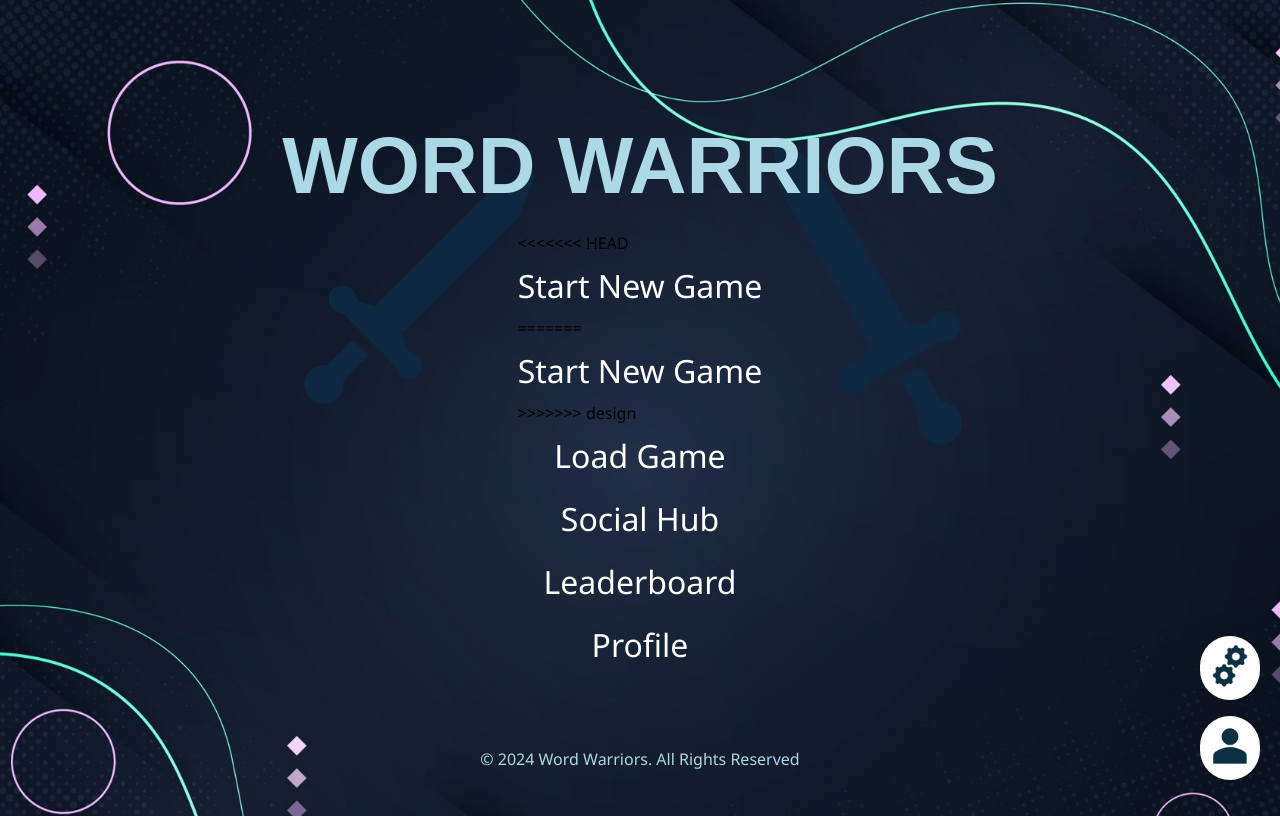
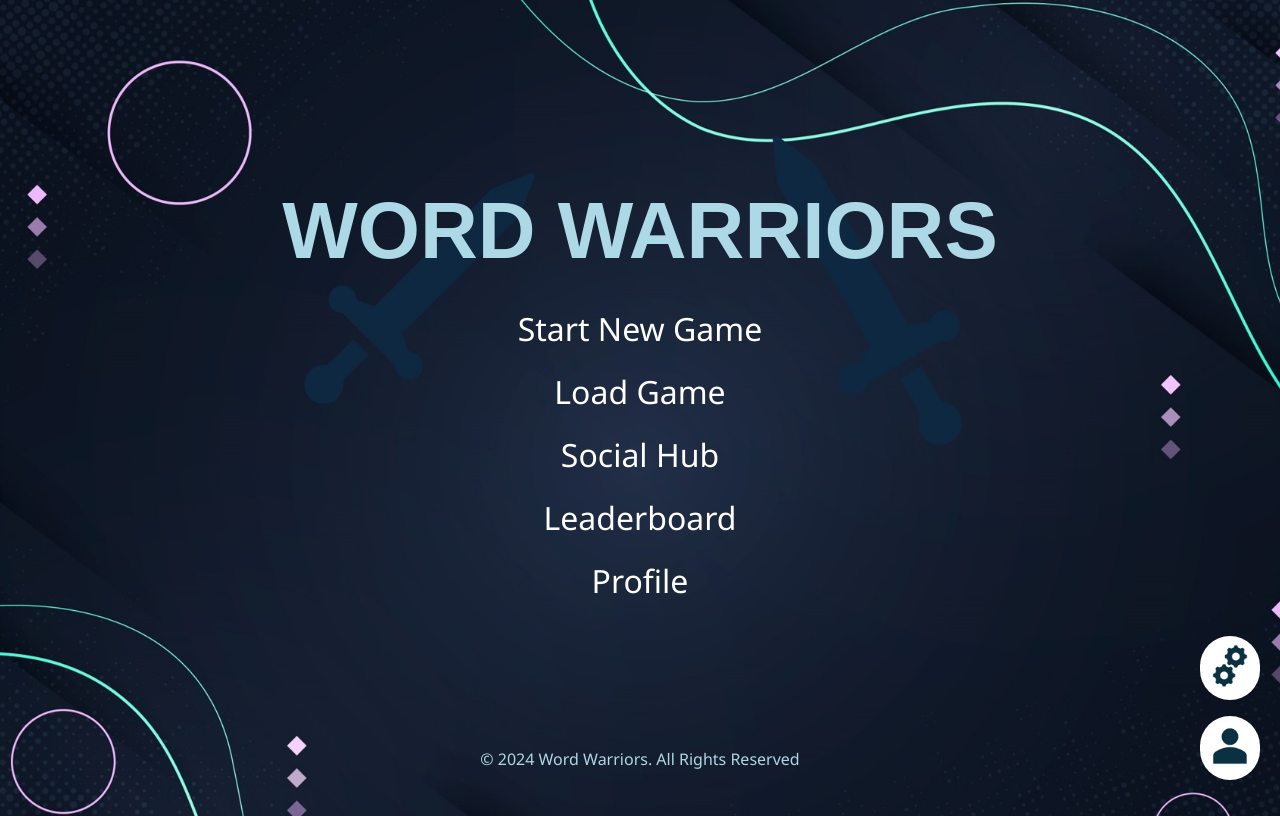
Before and after one commit to panhadng/hangman, a Django app: template game/templates/game/menu.html in a window 1280 px wide. Run offline with Django 4.2, Linux system fonts and the light colour scheme; the template is opened without the code that fills it, so the values that code supplies are empty; parts of the project's set-up code (start-up, migrations or seed data) failed here and were passed over; some libraries are stand-ins or nearby versions; some web fonts are replaced.

Commit message:
small changes to the menu page

```diff
--- a/game/templates/game/menu.html
+++ b/game/templates/game/menu.html
@@ -1,11 +1,7 @@
 {% extends "game/index.html" %} {% block core %}
 
 <div class="menus">
-<<<<<<< HEAD
-  <a href="{% url 'game' level=1 new=1%}">Start New Game</a>
-=======
   <a href="{% url 'game' level=1 new=1 %}">Start New Game</a>
->>>>>>> design
   <a href="#">Load Game</a>
   <a href="#">Social Hub</a>
   <a href="{% url 'leaderboard' %}">Leaderboard</a>
```
